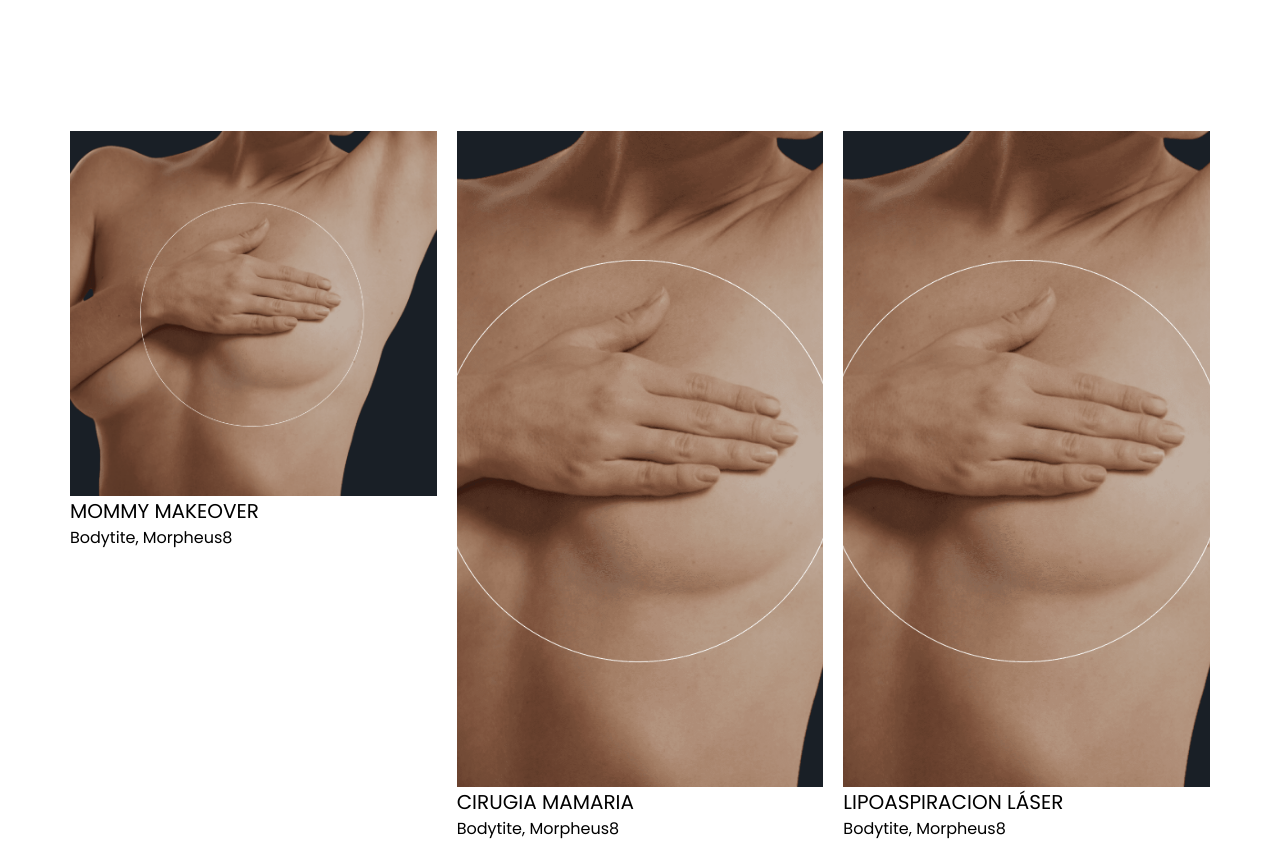
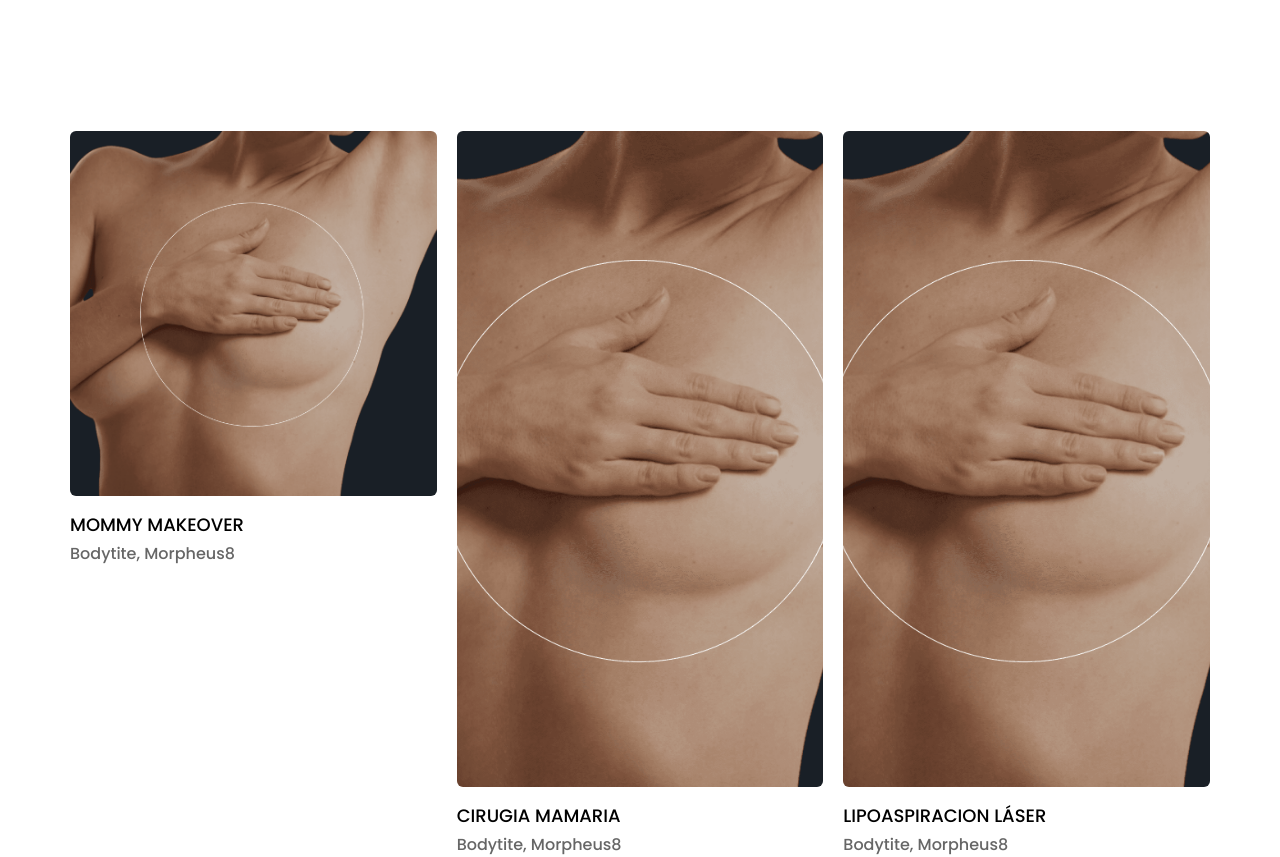
Before and after one commit to JOTALGS/GuzmanRipollCirugia, a React (Vite) app: page /inicio in a window 1280 px wide. Shown: the part 1940-2797 px from the top of the page. Built offline with nearby package versions, Linux system fonts and the light colour scheme.

Commit message:
added styles animations and overall responsivness

```diff
--- a/src/components/buttons/clipTopButton.jsx
+++ b/src/components/buttons/clipTopButton.jsx
@@ -28,7 +28,7 @@ const ClipTopButton = ({children}) => {
             width: { xs: '65%', md: 'fit-content' },
             overflow: 'hidden',
             border: '1px solid gray',
-            borderRadius: '10px',
+            borderRadius: '25px',
             letterSpacing: '0.1em',
             fontSize: '16px',
             fontFamily: 'Poppins',
--- a/src/components/home/VerMasProcedimientosHome.jsx
+++ b/src/components/home/VerMasProcedimientosHome.jsx
@@ -1,33 +1,81 @@
 import { Box, Typography } from "@mui/material";
-import { useState } from "react";
+import { useState, useRef, useEffect } from "react";
+import gsap from "gsap";
 
 export default function VerMasProcedimientosHome() {
-  const [isPinned, setIsPinned] = useState(true)
+  const [isPinned, setIsPinned] = useState(true);
+  const imageRefs = useRef([]);
+
+  useEffect(() => {
+    // Inicializar GSAP animations
+    imageRefs.current.forEach((img) => {
+      if (img) {
+        gsap.set(img, { transformPerspective: 1000 });
+      }
+    });
+  }, []);
+
+  const handleMouseEnter = (index) => {
+    const img = imageRefs.current[index];
+    if (img) {
+      gsap.to(img, {
+        duration: 0.3,
+        scale: 1.05,
+        y: -3,
+        rotationX: 1,
+        rotationY: 1,
+        boxShadow: "0 8px 20px rgba(0,0,0,0.15)",
+        ease: "power2.out"
+      });
+    }
+  };
+
+  const handleMouseLeave = (index) => {
+    const img = imageRefs.current[index];
+    if (img) {
+      gsap.to(img, {
+        duration: 0.3,
+        scale: 1,
+        y: 0,
+        rotationX: 0,
+        rotationY: 0,
+        boxShadow: "0 2px 6px rgba(0,0,0,0.08)",
+        ease: "power2.out"
+      });
+    }
+  };
+
+  const addToRefs = (el, index) => {
+    if (el && !imageRefs.current.includes(el)) {
+      imageRefs.current[index] = el;
+    }
+  };
 
   return (
     <Box
       sx={{
-        height: { xs: '150vh', md: '300vh'},
-        overflowY: 'scroll',
+        height: { xs: 'auto', md: '300vh' },
+        overflowY: { xs: 'visible', md: 'scroll' },
         overflowX: 'hidden',
-        // Hide scrollbar - Webkit (Brave, Chrome, Safari)
         '&::-webkit-scrollbar': {
           display: 'none',
         },
-        // Hide scrollbar - Firefox
-        scrollbarWidth: 'none', // Firefox
-        msOverflowStyle: 'none', // IE & Edge (legacy)
-        display: 'grid',
-        gridTemplateColumns: 'repeat(12, 1fr)',
-        columnGap: { xs: '10px', md: '20px' },
+        scrollbarWidth: 'none',
+        msOverflowStyle: 'none',
+        display: { xs: 'flex', md: 'grid' },
+        flexDirection: { xs: 'column', md: 'row' },
+        gridTemplateColumns: { xs: 'none', md: 'repeat(12, 1fr)' },
+        columnGap: { xs: '0px', md: '20px' },
         paddingInline: { xs: '15px', md: '70px' },
       }}
     >
+      {/* Primer elemento */}
       <Box
         sx={{
-          marginTop: '71px',
-          gridColumn: { xs: '1 / 5', md: '1 / 5'},
-          gridRow: '1 / 1',
+          marginTop: { xs: '25px', md: '71px' },
+          width: { xs: '100%', md: 'auto' },
+          gridColumn: { xs: 'auto', md: '1 / 5'},
+          gridRow: { xs: 'auto', md: '1 / 1'},
           display: 'flex',
           flexDirection: 'column',
           alignItems: 'start',
@@ -35,29 +83,54 @@ export default function VerMasProcedimientosHome() {
         }}
       >
         <Box
+          sx={{
+            width: { xs: '100%', md: '100%'},
+            height: {
+              xs: '280px',
+              sm: '320px',
+              md: '50%',
+            },
+            borderRadius: '6px',
+            overflow: 'hidden',
+            cursor: 'pointer',
+          }}
+        >
+          <Box
             component="img"
             src="/images/bias.png"
             alt="scroll"
+            ref={(el) => addToRefs(el, 0)}
+            onMouseEnter={() => handleMouseEnter(0)}
+            onMouseLeave={() => handleMouseLeave(0)}
             sx={{
-            width: { xs: '100%', md: '100%'},
-            height: {
-              xs: '50%',
-              sm: '50%',
-              md: '50%',
-            },
+              width: '100%',
+              height: '100%',
               objectFit: 'cover',
+              transition: 'all 0.3s ease',
+              boxShadow: '0 2px 6px rgba(0,0,0,0.08)',
             }}
           />
-        <Box sx={{ display: 'flex', flexDirection: 'column', alignItems: 'start', color: '#000000', textAlign: 'start' }}>
-          <Typography variant="p" fontSize={{ xs: '10px', md: '20px' }} fontFamily={'Poppins'}>MOMMY MAKEOVER</Typography>
-          <Typography variant="p" fontSize={{ xs: '8px', md: '16px' }} fontFamily={'Poppins'}>Bodytite, Morpheus8</Typography>
+        </Box>
+        <Box sx={{
+          display: 'flex',
+          flexDirection: 'column',
+          alignItems: 'start',
+          color: '#000000',
+          textAlign: 'start',
+          mt: { xs: '20px', md: '15px' } // Aumenté la separación
+        }}>
+          <Typography variant="p" fontSize={{ xs: '14px', md: '18px' }} fontFamily={'Poppins'} fontWeight={500} sx={{ mb: '4px' }}>MOMMY MAKEOVER</Typography>
+          <Typography variant="p" fontSize={{ xs: '14px', md: '16px' }} fontFamily={'Poppins'} color="text.secondary" fontWeight={500}>Bodytite, Morpheus8</Typography>
         </Box>
       </Box>
+
+      {/* Segundo elemento */}
       <Box
         sx={{
-          marginTop: '71px',
-          gridColumn: { xs: '5 / 9', md: '5 / 9'},
-          gridRow: '1 / 1',
+          marginTop: { xs: '35px', md: '71px' },
+          width: { xs: '100%', md: 'auto' },
+          gridColumn: { xs: 'auto', md: '5 / 9'},
+          gridRow: { xs: 'auto', md: '1 / 1'},
           display: 'flex',
           flexDirection: 'column',
           alignItems: 'start',
@@ -65,29 +138,54 @@ export default function VerMasProcedimientosHome() {
         }}
       >
         <Box
+          sx={{
+            width: { xs: '100%', md: '100%'},
+            height: {
+              xs: '320px',
+              sm: '360px',
+              md: '90%',
+            },
+            borderRadius: '6px',
+            overflow: 'hidden',
+            cursor: 'pointer',
+          }}
+        >
+          <Box
             component="img"
             src="/images/bias.png"
             alt="scroll"
+            ref={(el) => addToRefs(el, 1)}
+            onMouseEnter={() => handleMouseEnter(1)}
+            onMouseLeave={() => handleMouseLeave(1)}
             sx={{
-            width: { xs: '100%', md: '100%'},
-            height: {
-              xs: '90%',
-              sm: '90%',
-              md: '90%',
-            },
+              width: '100%',
+              height: '100%',
               objectFit: 'cover',
+              transition: 'all 0.3s ease',
+              boxShadow: '0 2px 6px rgba(0,0,0,0.08)',
             }}
           />
-        <Box sx={{ display: 'flex', flexDirection: 'column', alignItems: 'start', color: '#000000', textAlign: 'start' }}>
-          <Typography variant="p" fontSize={{ xs: '10px', md: '20px' }} fontFamily={'Poppins'}>CIRUGIA MAMARIA</Typography>
-          <Typography variant="p" fontSize={{ xs: '8px', md: '16px' }} fontFamily={'Poppins'}>Bodytite, Morpheus8</Typography>
+        </Box>
+        <Box sx={{
+          display: 'flex',
+          flexDirection: 'column',
+          alignItems: 'start',
+          color: '#000000',
+          textAlign: 'start',
+          mt: { xs: '20px', md: '15px' } // Aumenté la separación
+        }}>
+          <Typography variant="p" fontSize={{ xs: '14px', md: '18px' }} fontFamily={'Poppins'} fontWeight={500} sx={{ mb: '4px' }}>CIRUGIA MAMARIA</Typography>
+          <Typography variant="p" fontSize={{ xs: '14px', md: '16px' }} fontFamily={'Poppins'} color="text.secondary" fontWeight={500}>Bodytite, Morpheus8</Typography>
         </Box>
       </Box>
+
+      {/* Tercer elemento */}
       <Box
         sx={{
-          marginTop: '71px',
-          gridColumn: { xs: '9 / 13', md: '9 / 13'},
-          gridRow: '1 / 1',
+          marginTop: { xs: '35px', md: '71px' },
+          width: { xs: '100%', md: 'auto' },
+          gridColumn: { xs: 'auto', md: '9 / 13'},
+          gridRow: { xs: 'auto', md: '1 / 1'},
           display: 'flex',
           flexDirection: 'column',
           alignItems: 'start',
@@ -95,31 +193,54 @@ export default function VerMasProcedimientosHome() {
         }}
       >
         <Box
+          sx={{
+            width: { xs: '100%', md: '100%'},
+            height: {
+              xs: '300px',
+              sm: '340px',
+              md: '90%',
+            },
+            borderRadius: '6px',
+            overflow: 'hidden',
+            cursor: 'pointer',
+          }}
+        >
+          <Box
             component="img"
             src="/images/bias.png"
             alt="scroll"
+            ref={(el) => addToRefs(el, 2)}
+            onMouseEnter={() => handleMouseEnter(2)}
+            onMouseLeave={() => handleMouseLeave(2)}
             sx={{
-            width: { xs: '100%', md: '100%'},
-            height: {
-              xs: '90%',
-              sm: '90%',
-              md: '90%',
-            },
+              width: '100%',
+              height: '100%',
               objectFit: 'cover',
+              transition: 'all 0.3s ease',
+              boxShadow: '0 2px 6px rgba(0,0,0,0.08)',
             }}
           />
-        <Box sx={{ display: 'flex', flexDirection: 'column', alignItems: 'start', color: '#000000', textAlign: 'start' }}>
-          <Typography variant="p" fontSize={{ xs: '14px', md: '20px' }} fontFamily={'Poppins'}>LIPOASPIRACION LÁSER</Typography>
-          <Typography variant="p" fontSize={{ xs: '12px', md: '16px' }} fontFamily={'Poppins'}>Bodytite, Morpheus8</Typography>
+        </Box>
+        <Box sx={{
+          display: 'flex',
+          flexDirection: 'column',
+          alignItems: 'start',
+          color: '#000000',
+          textAlign: 'start',
+          mt: { xs: '20px', md: '15px' } // Aumenté la separación
+        }}>
+          <Typography variant="p" fontSize={{ xs: '14px', md: '18px' }} fontFamily={'Poppins'} fontWeight={500} sx={{ mb: '4px' }}>LIPOASPIRACION LÁSER</Typography>
+          <Typography variant="p" fontSize={{ xs: '14px', md: '16px' }} fontFamily={'Poppins'} color="text.secondary" fontWeight={500}>Bodytite, Morpheus8</Typography>
         </Box>
       </Box>
 
-
+      {/* Cuarto elemento */}
       <Box
         sx={{
-          marginTop: '71px',
-          gridColumn: { xs: '1 / 5', md: '1 / 5'},
-          gridRow: '2 / 3',
+          marginTop: { xs: '35px', md: '71px' },
+          width: { xs: '100%', md: 'auto' },
+          gridColumn: { xs: 'auto', md: '1 / 5'},
+          gridRow: { xs: 'auto', md: '2 / 3'},
           display: 'flex',
           flexDirection: 'column',
           alignItems: 'start',
@@ -127,29 +248,54 @@ export default function VerMasProcedimientosHome() {
         }}
       >
         <Box
+          sx={{
+            width: { xs: '100%', md: '100%'},
+            height: {
+              xs: '290px',
+              sm: '330px',
+              md: '50%',
+            },
+            borderRadius: '6px',
+            overflow: 'hidden',
+            cursor: 'pointer',
+          }}
+        >
+          <Box
             component="img"
             src="/images/bias.png"
             alt="scroll"
+            ref={(el) => addToRefs(el, 3)}
+            onMouseEnter={() => handleMouseEnter(3)}
+            onMouseLeave={() => handleMouseLeave(3)}
             sx={{
-            width: { xs: '100%', md: '100%'},
-            height: {
-              xs: '50%',
-              sm: '50%',
-              md: '50%',
-            },
+              width: '100%',
+              height: '100%',
               objectFit: 'cover',
+              transition: 'all 0.3s ease',
+              boxShadow: '0 2px 6px rgba(0,0,0,0.08)',
             }}
           />
-        <Box sx={{ display: 'flex', flexDirection: 'column', alignItems: 'start', color: '#000000', textAlign: 'start' }}>
-          <Typography variant="p" fontSize={{ xs: '14px', md: '20px' }} fontFamily={'Poppins'}>MOMMY MAKEOVER</Typography>
-          <Typography variant="p" fontSize={{ xs: '12px', md: '16px' }} fontFamily={'Poppins'}>Bodytite, Morpheus8</Typography>
+        </Box>
+        <Box sx={{
+          display: 'flex',
+          flexDirection: 'column',
+          alignItems: 'start',
+          color: '#000000',
+          textAlign: 'start',
+          mt: { xs: '20px', md: '15px' } // Aumenté la separación
+        }}>
+          <Typography variant="p" fontSize={{ xs: '14px', md: '18px' }} fontFamily={'Poppins'} fontWeight={500} sx={{ mb: '4px' }}>MOMMY MAKEOVER</Typography>
+          <Typography variant="p" fontSize={{ xs: '14px', md: '16px' }} fontFamily={'Poppins'} color="text.secondary" fontWeight={500}>Bodytite, Morpheus8</Typography>
         </Box>
       </Box>
+
+      {/* Quinto elemento */}
       <Box
         sx={{
-          marginTop: '71px',
-          gridColumn: { xs: '5 / 9', md: '5 / 9'},
-          gridRow: '2 / 3',
+          marginTop: { xs: '35px', md: '71px' },
+          width: { xs: '100%', md: 'auto' },
+          gridColumn: { xs: 'auto', md: '5 / 9'},
+          gridRow: { xs: 'auto', md: '2 / 3'},
           display: 'flex',
           flexDirection: 'column',
           alignItems: 'start',
@@ -157,29 +303,54 @@ export default function VerMasProcedimientosHome() {
         }}
       >
         <Box
+          sx={{
+            width: '100%',
+            height: {
+              xs: '340px',
+              sm: '380px',
+              md: '90%',
+            },
+            borderRadius: '6px',
+            overflow: 'hidden',
+            cursor: 'pointer',
+          }}
+        >
+          <Box
             component="img"
             src="/images/bias.png"
             alt="scroll"
+            ref={(el) => addToRefs(el, 4)}
+            onMouseEnter={() => handleMouseEnter(4)}
+            onMouseLeave={() => handleMouseLeave(4)}
             sx={{
               width: '100%',
-            height: {
-              xs: '90%',
-              sm: '90%',
-              md: '90%',
-            },
+              height: '100%',
               objectFit: 'cover',
+              transition: 'all 0.3s ease',
+              boxShadow: '0 2px 6px rgba(0,0,0,0.08)',
             }}
           />
-        <Box sx={{ display: 'flex', flexDirection: 'column', alignItems: 'start', color: '#000000', textAlign: 'start' }}>
-          <Typography variant="p" fontSize={{ xs: '10px', md: '20px' }} fontFamily={'Poppins'}>CIRUGIA MAMARIA</Typography>
-          <Typography variant="p" fontSize={{ xs: '8px', md: '16px' }} fontFamily={'Poppins'}>Bodytite, Morpheus8</Typography>
+        </Box>
+        <Box sx={{
+          display: 'flex',
+          flexDirection: 'column',
+          alignItems: 'start',
+          color: '#000000',
+          textAlign: 'start',
+          mt: { xs: '20px', md: '15px' } // Aumenté la separación
+        }}>
+          <Typography variant="p" fontSize={{ xs: '14px', md: '18px' }} fontFamily={'Poppins'} fontWeight={500} sx={{ mb: '4px' }}>CIRUGIA MAMARIA</Typography>
+          <Typography variant="p" fontSize={{ xs: '14px', md: '16px' }} fontFamily={'Poppins'} color="text.secondary" fontWeight={500}>Bodytite, Morpheus8</Typography>
         </Box>
       </Box>
+
+      {/* Sexto elemento */}
       <Box
         sx={{
-          marginTop: '71px',
-          gridColumn: { xs: '9 / 13', md: '9 / 13'},
-          gridRow: '2 / 3',
+          marginTop: { xs: '35px', md: '71px' },
+          width: { xs: '100%', md: 'auto' },
+          gridColumn: { xs: 'auto', md: '9 / 13'},
+          gridRow: { xs: 'auto', md: '2 / 3'},
           display: 'flex',
           flexDirection: 'column',
           alignItems: 'start',
@@ -187,80 +358,212 @@ export default function VerMasProcedimientosHome() {
         }}
       >
         <Box
+          sx={{
+            width: '100%',
+            height: {
+              xs: '310px',
+              sm: '350px',
+              md: '50%',
+            },
+            borderRadius: '6px',
+            overflow: 'hidden',
+            cursor: 'pointer',
+          }}
+        >
+          <Box
             component="img"
             src="/images/bias.png"
             alt="scroll"
+            ref={(el) => addToRefs(el, 5)}
+            onMouseEnter={() => handleMouseEnter(5)}
+            onMouseLeave={() => handleMouseLeave(5)}
             sx={{
               width: '100%',
-            height: {
-              xs: '50%',
-              sm: '50%',
-              md: '50%',
-            },
+              height: '100%',
               objectFit: 'cover',
+              transition: 'all 0.3s ease',
+              boxShadow: '0 2px 6px rgba(0,0,0,0.08)',
             }}
           />
-        <Box sx={{ display: 'flex', flexDirection: 'column', alignItems: 'start', color: '#000000', textAlign: 'start' }}>
-          <Typography variant="p" fontSize={{ xs: '10px', md: '20px' }} fontFamily={'Poppins'}>LIPOASPIRACION LÁSER</Typography>
-          <Typography variant="p" fontSize={{ xs: '8px', md: '16px' }} fontFamily={'Poppins'}>Bodytite, Morpheus8</Typography>
+        </Box>
+        <Box sx={{
+          display: 'flex',
+          flexDirection: 'column',
+          alignItems: 'start',
+          color: '#000000',
+          textAlign: 'start',
+          mt: { xs: '20px', md: '15px' } // Aumenté la separación
+        }}>
+          <Typography variant="p" fontSize={{ xs: '14px', md: '18px' }} fontFamily={'Poppins'} fontWeight={500} sx={{ mb: '4px' }}>LIPOASPIRACION LÁSER</Typography>
+          <Typography variant="p" fontSize={{ xs: '14px', md: '16px' }} fontFamily={'Poppins'} color="text.secondary" fontWeight={500}>Bodytite, Morpheus8</Typography>
         </Box>
       </Box>
 
+      {/* Séptimo elemento */}
       <Box
         sx={{
-          marginTop: '71px',
-          gridColumn: { xs: '1 / 5', md: '1 / 5'},
-          gridRow: '3 / 4',
+          marginTop: { xs: '35px', md: '71px' },
+          width: { xs: '100%', md: 'auto' },
+          gridColumn: { xs: 'auto', md: '1 / 5'},
+          gridRow: { xs: 'auto', md: '3 / 4'},
           display: 'flex',
           flexDirection: 'column',
           alignItems: 'start',
           justifyContent: 'start',
         }}
       >
-        <img src={"/images/bias.png"} alt="scroll" style={{ width: '100%', height: '90%', objectFit: 'cover' }} />
-        <Box sx={{ display: 'flex', flexDirection: 'column', alignItems: 'start', color: '#000000', textAlign: 'start' }}>
-          <Typography variant="p" fontSize={{ xs: '10px', md: '20px' }} fontFamily={'Poppins'}>MOMMY MAKEOVER</Typography>
-          <Typography variant="p" fontSize={{ xs: '8px', md: '16px' }} fontFamily={'Poppins'}>Bodytite, Morpheus8</Typography>
+        <Box
+          sx={{
+            width: '100%',
+            height: {
+              xs: '320px',
+              sm: '360px',
+              md: '90%',
+            },
+            borderRadius: '6px',
+            overflow: 'hidden',
+            cursor: 'pointer',
+          }}
+        >
+          <Box
+            component="img"
+            src="/images/bias.png"
+            alt="scroll"
+            ref={(el) => addToRefs(el, 6)}
+            onMouseEnter={() => handleMouseEnter(6)}
+            onMouseLeave={() => handleMouseLeave(6)}
+            sx={{
+              width: '100%',
+              height: '100%',
+              objectFit: 'cover',
+              transition: 'all 0.3s ease',
+              boxShadow: '0 2px 6px rgba(0,0,0,0.08)',
+            }}
+          />
+        </Box>
+        <Box sx={{
+          display: 'flex',
+          flexDirection: 'column',
+          alignItems: 'start',
+          color: '#000000',
+          textAlign: 'start',
+          mt: { xs: '20px', md: '15px' } // Aumenté la separación
+        }}>
+          <Typography variant="p" fontSize={{ xs: '14px', md: '18px' }} fontFamily={'Poppins'} fontWeight={500} sx={{ mb: '4px' }}>MOMMY MAKEOVER</Typography>
+          <Typography variant="p" fontSize={{ xs: '14px', md: '16px' }} fontFamily={'Poppins'} color="text.secondary" fontWeight={500}>Bodytite, Morpheus8</Typography>
         </Box>
       </Box>
+
+      {/* Octavo elemento */}
       <Box
         sx={{
-          marginTop: '71px',
-          gridColumn: { xs: '5 / 9', md: '5 / 9'},
-          gridRow: '3 / 4',
+          marginTop: { xs: '35px', md: '71px' },
+          width: { xs: '100%', md: 'auto' },
+          gridColumn: { xs: 'auto', md: '5 / 9'},
+          gridRow: { xs: 'auto', md: '3 / 4'},
           display: 'flex',
           flexDirection: 'column',
           alignItems: 'start',
           justifyContent: 'start',
         }}
       >
-        <img src={"/images/bias.png"} alt="scroll" style={{ width: '100%', height: '50%', objectFit: 'cover' }} />
-        <Box sx={{ display: 'flex', flexDirection: 'column', alignItems: 'start', color: '#000000', textAlign: 'start' }}>
-          <Typography variant="p" fontSize={{ xs: '14px', md: '20px' }} fontFamily={'Poppins'}>CIRUGIA MAMARIA</Typography>
-          <Typography variant="p" fontSize={{ xs: '12px', md: '16px' }} fontFamily={'Poppins'}>Bodytite, Morpheus8</Typography>
+        <Box
+          sx={{
+            width: '100%',
+            height: {
+              xs: '280px',
+              sm: '320px',
+              md: '50%',
+            },
+            borderRadius: '6px',
+            overflow: 'hidden',
+            cursor: 'pointer',
+          }}
+        >
+          <Box
+            component="img"
+            src="/images/bias.png"
+            alt="scroll"
+            ref={(el) => addToRefs(el, 7)}
+            onMouseEnter={() => handleMouseEnter(7)}
+            onMouseLeave={() => handleMouseLeave(7)}
+            sx={{
+              width: '100%',
+              height: '100%',
+              objectFit: 'cover',
+              transition: 'all 0.3s ease',
+              boxShadow: '0 2px 6px rgba(0,0,0,0.08)',
+            }}
+          />
+        </Box>
+        <Box sx={{
+          display: 'flex',
+          flexDirection: 'column',
+          alignItems: 'start',
+          color: '#000000',
+          textAlign: 'start',
+          mt: { xs: '20px', md: '15px' } // Aumenté la separación
+        }}>
+          <Typography variant="p" fontSize={{ xs: '14px', md: '18px' }} fontFamily={'Poppins'} fontWeight={500} sx={{ mb: '4px' }}>CIRUGIA MAMARIA</Typography>
+          <Typography variant="p" fontSize={{ xs: '14px', md: '16px' }} fontFamily={'Poppins'} color="text.secondary" fontWeight={500}>Bodytite, Morpheus8</Typography>
         </Box>
       </Box>
 
+      {/* Noveno elemento */}
       <Box
         sx={{
-          marginTop: '71px',
-          gridColumn: { xs: '9 / 13', md: '9 / 13'},
-          gridRow: '3 / 4',
+          marginTop: { xs: '35px', md: '71px' },
+          width: { xs: '100%', md: 'auto' },
+          gridColumn: { xs: 'auto', md: '9 / 13'},
+          gridRow: { xs: 'auto', md: '3 / 4'},
           display: 'flex',
           flexDirection: 'column',
           alignItems: 'start',
           justifyContent: 'start',
+          mb: { xs: '40px', md: '0px' }
         }}
       >
-        <img src={"/images/bias.png"} alt="scroll" style={{ width: '100%', height: '90%', objectFit: 'cover' }} />
-        <Box sx={{ display: 'flex', flexDirection: 'column', alignItems: 'start', color: '#000000', textAlign: 'start' }}>
-          <Typography variant="p" fontSize={{ xs: '10px', md: '20px' }} fontFamily={'Poppins'}>LIPOASPIRACION LÁSER</Typography>
-          <Typography variant="p" fontSize={{ xs: '8px', md: '16px' }} fontFamily={'Poppins'}>Bodytite, Morpheus8</Typography>
+        <Box
+          sx={{
+            width: '100%',
+            height: {
+              xs: '300px',
+              sm: '340px',
+              md: '90%',
+            },
+            borderRadius: '6px',
+            overflow: 'hidden',
+            cursor: 'pointer',
+          }}
+        >
+          <Box
+            component="img"
+            src="/images/bias.png"
+            alt="scroll"
+            ref={(el) => addToRefs(el, 8)}
+            onMouseEnter={() => handleMouseEnter(8)}
+            onMouseLeave={() => handleMouseLeave(8)}
+            sx={{
+              width: '100%',
+              height: '100%',
+              objectFit: 'cover',
+              transition: 'all 0.3s ease',
+              boxShadow: '0 2px 6px rgba(0,0,0,0.08)',
+            }}
+          />
+        </Box>
+        <Box sx={{
+          display: 'flex',
+          flexDirection: 'column',
+          alignItems: 'start',
+          color: '#000000',
+          textAlign: 'start',
+          mt: { xs: '20px', md: '15px' } // Aumenté la separación
+        }}>
+          <Typography variant="p" fontSize={{ xs: '14px', md: '18px' }} fontFamily={'Poppins'} fontWeight={500} sx={{ mb: '4px' }}>LIPOASPIRACION LÁSER</Typography>
+          <Typography variant="p" fontSize={{ xs: '14px', md: '16px' }} fontFamily={'Poppins'} color="text.secondary" fontWeight={500}>Bodytite, Morpheus8</Typography>
         </Box>
       </Box>
-
-
-
     </Box>
   );
 }
```
Also changed, not shown: src/components/home/IntroHome.jsx (+27 -22 lines). Lines whose indentation alone changed are shown as unchanged.
